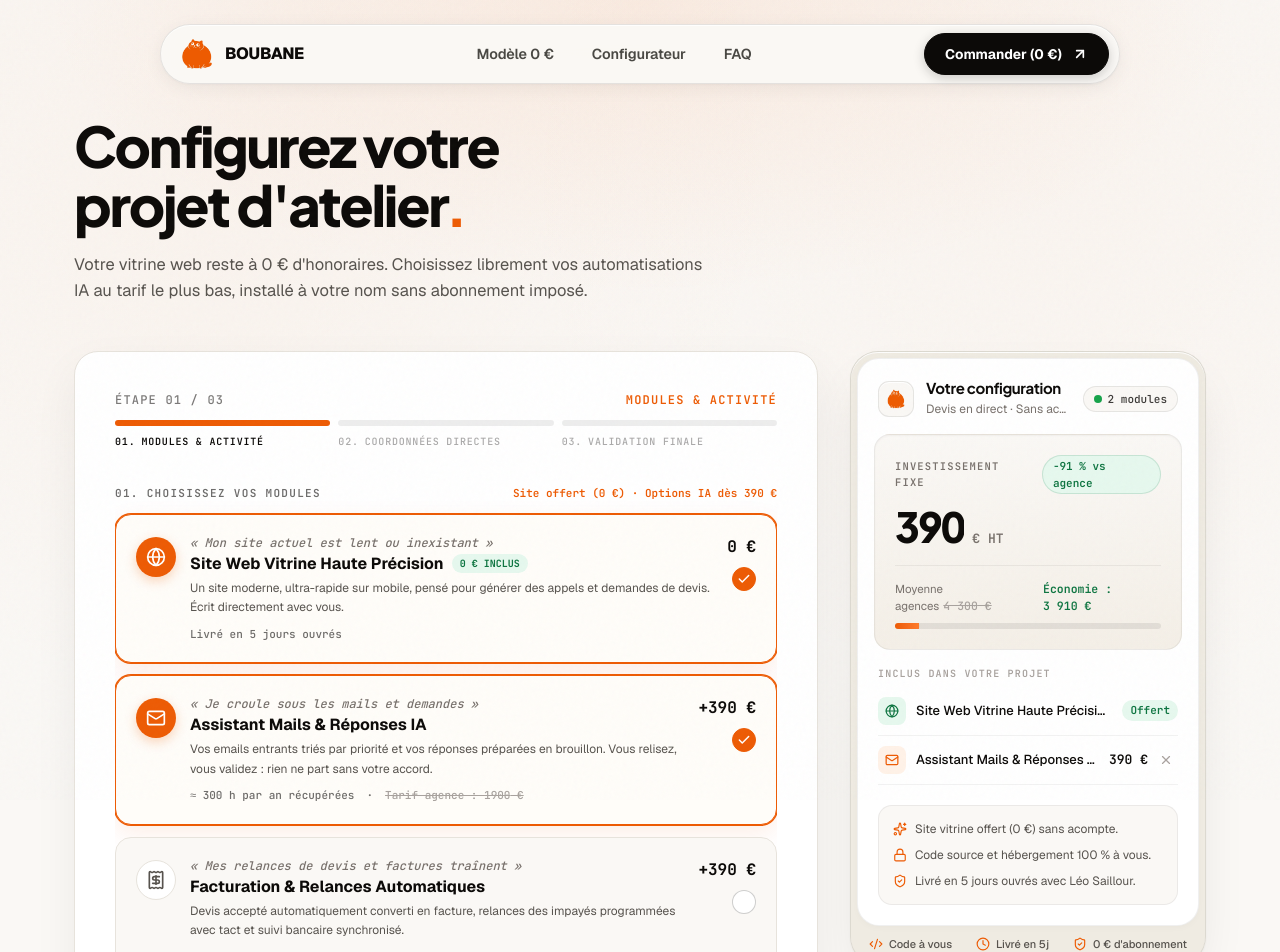
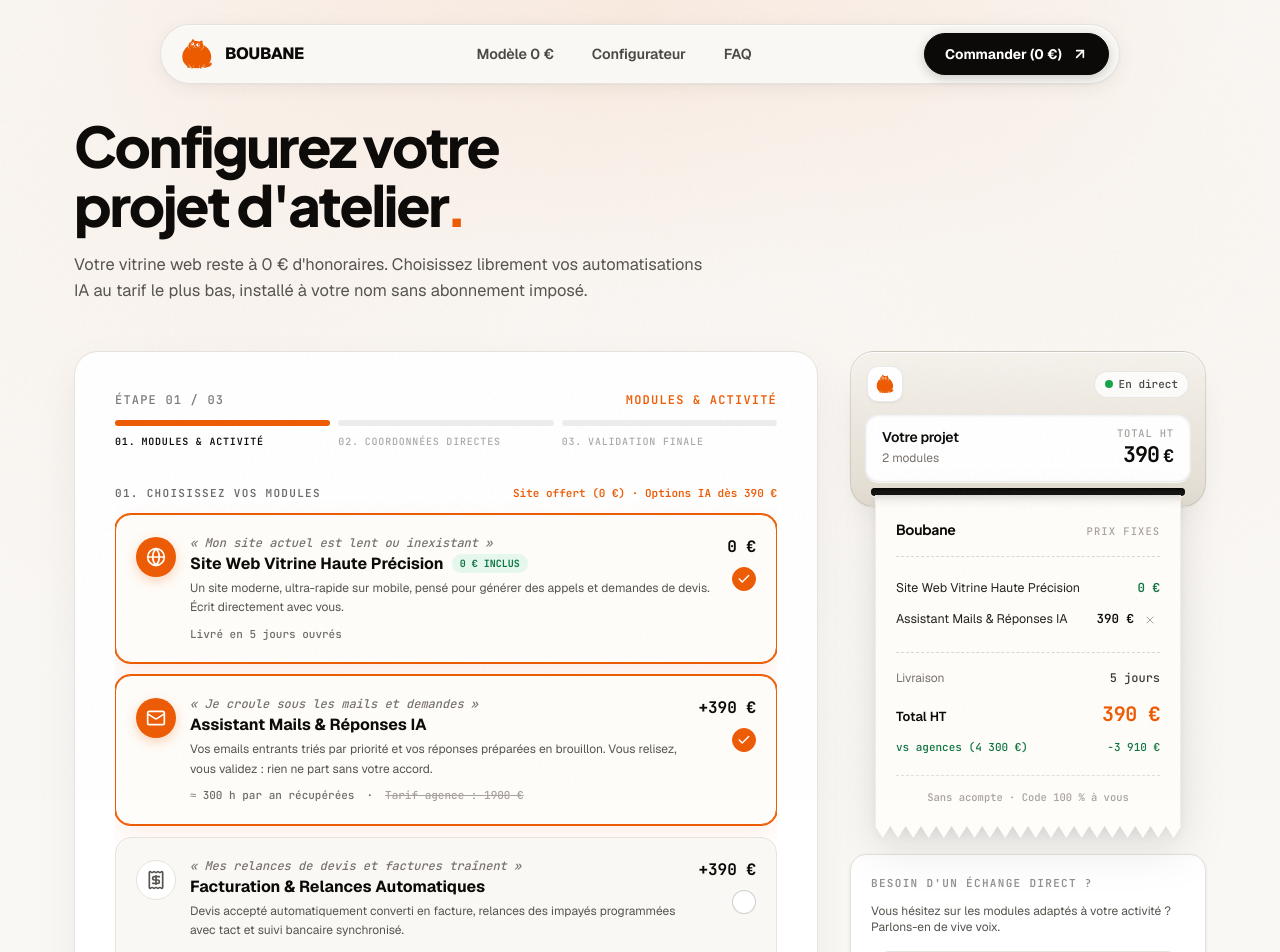
Before and after one commit to PicsouTheOwl/Boubane, a Next.js app: page /commander in a window 1280 px wide. Shown: the top 952 px of the page. Built offline with nearby package versions, Linux system fonts and the light colour scheme.

Commit message:
style(ticket): restore minimal printer + hanging receipt ticket and declutter layout

```diff
--- a/src/components/AtelierProjectSummary.tsx
+++ b/src/components/AtelierProjectSummary.tsx
@@ -3,34 +3,9 @@
 import React from "react";
 import Link from "next/link";
 import { motion, AnimatePresence } from "motion/react";
-import {
-  ArrowRight,
-  ArrowUpRight,
-  BarChart3,
-  Calendar,
-  Clock,
-  Code2,
-  Globe,
-  Lock,
-  Mail,
-  PhoneCall,
-  Receipt,
-  ShieldCheck,
-  Sparkles,
-  Users,
-  X,
-} from "lucide-react";
+import { ArrowRight, ArrowUpRight, X } from "lucide-react";
 import { type AutomationModule } from "@/data/automations";
 import { cn, ATELIER_EASE } from "@/lib/utils";
-
-const MODULE_ICON_MAP = {
-  Globe,
-  Mail,
-  Receipt,
-  BarChart3,
-  PhoneCall,
-  Users,
-} as const;
 
 const DIGITS = [0, 1, 2, 3, 4, 5, 6, 7, 8, 9] as const;
 
@@ -112,7 +87,7 @@ export interface AtelierProjectSummaryProps {
 }
 
 /**
- * Warm Atelier hardware-inspired live project summary console.
+ * Compact Warm Atelier thermal printer unit with a clean, airy hanging paper receipt.
  */
 export function AtelierProjectSummary({
   selectedModules,
@@ -126,128 +101,105 @@ export function AtelierProjectSummary({
     0
   );
   const totalEconomy = Math.max(0, totalMarketPrice - totalPrice);
-  const savingsPercent =
-    totalMarketPrice > 0
-      ? Math.round((totalEconomy / totalMarketPrice) * 100)
-      : 100;
-
-  const costRatio =
-    totalMarketPrice > 0
-      ? Math.max(
-          totalPrice === 0 ? 0.03 : 0.06,
-          Math.min(1, totalPrice / totalMarketPrice)
-        )
-      : 0.03;
 
   return (
-    <div className="rounded-[28px] p-1.5 bg-[#EFEAE1]/95 border border-[#0C0A08]/[0.08] shadow-[0_1px_2px_rgba(12,10,8,0.04),0_24px_56px_-18px_rgba(12,10,8,0.13),inset_0_1px_0_rgba(255,255,255,0.88)]">
-      {/* Inner white porcelain card */}
-      <div className="rounded-[22px] bg-white border border-[#0C0A08]/[0.06] shadow-[0_2px_8px_-2px_rgba(12,10,8,0.04),inset_0_1px_0_#FFFFFF] overflow-hidden">
-        {/* Header */}
-        <div className="px-5 pt-5 pb-4 flex items-center justify-between gap-3">
-          <div className="flex items-center gap-3 min-w-0">
-            <div className="w-9 h-9 rounded-[11px] bg-[#FAF8F5] border border-[#0C0A08]/[0.08] shadow-[inset_0_1px_0_#fff] flex items-center justify-center shrink-0">
+    <div className="w-full max-w-[400px] mx-auto lg:ml-auto lg:mr-0">
+      {/* Layer 1: Compact Printer Hardware Unit */}
+      <div className="relative z-10 rounded-[24px] p-3.5 pb-6 bg-gradient-to-b from-[#F5F2EC] via-[#ECE7DE] to-[#E3DDD2] border border-[#0C0A08]/[0.1] shadow-[0_1px_2px_rgba(12,10,8,0.05),0_18px_38px_-18px_rgba(12,10,8,0.18),inset_0_1px_0_rgba(255,255,255,0.92)]">
+        {/* Top Hardware Header */}
+        <div className="flex items-center justify-between gap-3 pb-3 px-0.5">
+          <div className="w-9 h-9 rounded-[11px] bg-white border border-[#0C0A08]/[0.08] shadow-[0_1px_2px_rgba(12,10,8,0.06),inset_0_1px_0_#fff] flex items-center justify-center shrink-0">
             <img
               src="/assets/boubane-logo.png"
-                alt="Logo Boubane"
+              alt="Boubane"
               width={20}
               height={20}
               className="w-5 h-5 object-contain"
             />
           </div>
+
+          {mode === "configurator" ? (
+            <Link
+              href={orderUrl || "/commander"}
+              className="group inline-flex items-center gap-2 rounded-[12px] bg-[#ED5B04] hover:bg-[#D64E00] text-white pl-4 pr-2.5 py-2 text-[13px] font-semibold transition-all duration-150 active:translate-y-[1px] active:scale-[0.98] shadow-[inset_0_1px_0_rgba(255,255,255,0.28),0_2px_0_#B84400,0_10px_20px_-8px_rgba(237,91,4,0.48)]"
+            >
+              <span>{totalPrice === 0 ? "Lancer à 0 €" : "Commander"}</span>
+              <span className="w-6 h-6 rounded-[8px] bg-black/15 flex items-center justify-center">
+                <ArrowRight className="w-3.5 h-3.5 transition-transform duration-150 group-hover:translate-x-0.5" />
+              </span>
+            </Link>
+          ) : (
+            <div className="inline-flex items-center gap-1.5 rounded-full bg-white/80 border border-[#0C0A08]/[0.08] px-2.5 py-1 font-mono text-[11px] text-[#0C0A08]/75">
+              <span className="relative flex h-2 w-2" aria-hidden="true">
+                <span className="animate-ping absolute inline-flex h-full w-full rounded-full bg-[#16A34A] opacity-65" />
+                <span className="relative inline-flex rounded-full h-2 w-2 bg-[#16A34A]" />
+              </span>
+              <span>En direct</span>
+            </div>
+          )}
+        </div>
+
+        {/* Compact Recessed LCD Screen */}
+        <div className="rounded-[14px] bg-white border border-[#0C0A08]/[0.08] px-4 py-3 shadow-[inset_0_1px_3px_rgba(12,10,8,0.07),0_1px_0_rgba(255,255,255,0.85)]">
+          <div className="flex items-center justify-between gap-4">
             <div className="min-w-0">
-              <div className="font-[family-name:var(--font-jakarta)] text-[15px] font-bold tracking-[-0.025em] text-[#0C0A08] leading-tight truncate">
-                Votre configuration
+              <div className="text-[14px] font-semibold tracking-[-0.02em] text-[#0C0A08] leading-tight truncate">
+                Votre projet
               </div>
-              <div className="text-[12px] text-[#78716C] mt-0.5 truncate">
-                Devis en direct · Sans acompte
+              <div className="text-[12px] text-[#78716C] mt-0.5 tabular-nums">
+                {selectedModules.length} module
+                {selectedModules.length > 1 ? "s" : ""}
+              </div>
+            </div>
+
+            <div className="text-right shrink-0">
+              <div className="text-[10.5px] font-mono uppercase tracking-[0.08em] text-[#A8A29E] leading-tight">
+                Total HT
+              </div>
+              <div className="mt-0.5 flex items-baseline justify-end">
+                <RollingNumber
+                  value={totalPrice}
+                  className="font-mono text-[1.35rem] font-bold tracking-[-0.03em] text-[#0C0A08]"
+                />
+                <span className="font-mono text-[1.1rem] font-bold text-[#0C0A08] ml-1">
+                  €
+                </span>
+              </div>
             </div>
           </div>
         </div>
 
-          <div className="inline-flex items-center gap-1.5 rounded-full bg-[#FAF8F5] border border-[#0C0A08]/[0.08] px-2.5 py-1 font-mono text-[11px] font-medium text-[#0C0A08]/80 tabular-nums shrink-0">
-            <span className="relative flex h-2 w-2" aria-hidden="true">
-              <span className="animate-ping absolute inline-flex h-full w-full rounded-full bg-[#16A34A] opacity-65" />
-              <span className="relative inline-flex rounded-full h-2 w-2 bg-[#16A34A]" />
-            </span>
-            <span>
-              {selectedModules.length} module
-              {selectedModules.length > 1 ? "s" : ""}
-            </span>
-          </div>
+        {/* Recessed Paper Ejection Slot */}
+        <div
+          aria-hidden="true"
+          className="absolute bottom-2.5 inset-x-5 h-2 rounded-full bg-[#151311] shadow-[inset_0_1px_3px_rgba(0,0,0,0.95),0_1px_0_rgba(255,255,255,0.75)]"
+        />
       </div>
 
-        {/* Recessed Pricing Display */}
-        <div className="mx-4 rounded-[16px] bg-gradient-to-b from-[#FAF8F5] to-[#F4EFE7] border border-[#0C0A08]/[0.06] p-4 sm:p-5 shadow-[inset_0_1px_2px_rgba(12,10,8,0.04)]">
-          <div className="flex items-center justify-between gap-2">
-            <span className="font-mono text-[10.5px] uppercase tracking-[0.11em] text-[#78716C] font-semibold">
-              Investissement fixe
+      {/* Layer 2: Airy Minimal Thermal Receipt Paper */}
+      <div className="relative z-20 w-[86%] mx-auto -mt-3 [filter:drop-shadow(0_16px_22px_rgba(12,10,8,0.11))_drop-shadow(0_2px_4px_rgba(12,10,8,0.05))]">
+        <div className="relative bg-[#FFFDF9] text-[#0C0A08] border-x border-[#0C0A08]/[0.06] px-5 pt-6 pb-5">
+          {/* Realistic slot exit shadow strip */}
+          <div
+            aria-hidden="true"
+            className="pointer-events-none absolute inset-x-0 top-0 h-3.5 bg-gradient-to-b from-[#0C0A08]/[0.13] via-[#0C0A08]/[0.03] to-transparent"
+          />
+
+          {/* Minimal Header */}
+          <div className="flex items-baseline justify-between pb-4 border-b border-dashed border-[#0C0A08]/15">
+            <span className="font-[family-name:var(--font-jakarta)] text-[14px] font-bold tracking-[-0.02em] text-[#0C0A08]">
+              Boubane
             </span>
-            {totalEconomy > 0 && (
-              <span className="rounded-full bg-[#E6F8EE] border border-[#0E7541]/15 px-2.5 py-0.5 font-mono text-[11px] font-semibold text-[#0E7541] tabular-nums">
-                &minus;{savingsPercent}&nbsp;% vs agence
-              </span>
-            )}
-          </div>
-
-          <div className="mt-2.5 flex items-baseline gap-2 flex-wrap">
-            <RollingNumber
-              value={totalPrice}
-              className="font-[family-name:var(--font-jakarta)] text-[2.35rem] sm:text-[2.6rem] font-extrabold tracking-[-0.045em] text-[#0C0A08]"
-            />
-            <span className="font-mono text-[13px] font-semibold text-[#78716C]">
-              € HT
-            </span>
-            {totalPrice === 0 && (
-              <span className="rounded-md bg-[#ED5B04]/10 px-2 py-0.5 font-mono text-[11px] font-semibold text-[#ED5B04]">
-                Site offert
-              </span>
-            )}
-          </div>
-
-          <div className="mt-4 pt-3.5 border-t border-[#0C0A08]/[0.06] space-y-2">
-            <div className="flex items-center justify-between gap-2 text-[11.5px] tabular-nums">
-              <span className="text-[#78716C]">
-                Moyenne agences
-                <span className="line-through font-mono text-[#A8A29E] ml-1">
-                  {formatAmount(totalMarketPrice)}&nbsp;€
-                </span>
-              </span>
-              <span className="font-mono font-semibold text-[#0E7541]">
-                Économie&nbsp;: {formatAmount(totalEconomy)}&nbsp;€
+            <span className="font-mono text-[10.5px] uppercase tracking-[0.1em] text-[#A8A29E]">
+              Prix fixes
             </span>
           </div>
 
-            <div className="h-1.5 w-full rounded-full bg-[#0C0A08]/[0.08] overflow-hidden">
-              <motion.div
-                initial={false}
-                animate={{ scaleX: costRatio }}
-                transition={{ type: "spring", bounce: 0, duration: 0.45 }}
-                style={{ transformOrigin: "left center" }}
-                className="h-full w-full rounded-full bg-gradient-to-r from-[#ED5B04] to-[#FF7A29]"
-              />
-            </div>
-          </div>
-        </div>
-
-        {/* Selected Modules List */}
-        <div className="px-5 pt-4 pb-2">
-          <div className="flex items-center justify-between mb-1.5">
-            <span className="font-mono text-[10px] uppercase tracking-[0.12em] text-[#A8A29E] font-semibold">
-              Inclus dans votre projet
-            </span>
-            {selectedModules.length === 1 && (
-              <span className="text-[11px] text-[#A8A29E]">
-                Options IA à gauche
-              </span>
-            )}
-          </div>
-
+          {/* Spacious Line Items */}
+          <div className="py-4 border-b border-dashed border-[#0C0A08]/15">
             <AnimatePresence initial={false}>
               {selectedModules.map((m) => {
-              const Icon = MODULE_ICON_MAP[m.iconName];
                 const isFree = m.price === 0;
-
                 return (
                   <motion.div
                     key={m.id}
@@ -257,44 +209,33 @@ export function AtelierProjectSummary({
                     transition={{ duration: 0.22, ease: ATELIER_EASE }}
                     className="overflow-hidden"
                   >
-                  <div className="py-2.5 flex items-center justify-between gap-3 border-b border-[#0C0A08]/[0.05]">
-                    <div className="flex items-center gap-2.5 min-w-0">
-                      <span
-                        className={cn(
-                          "w-7 h-7 rounded-[8px] flex items-center justify-center shrink-0",
-                          isFree
-                            ? "bg-[#E6F8EE] text-[#0E7541]"
-                            : "bg-[#FFF2E8] text-[#ED5B04]"
-                        )}
-                      >
-                        <Icon className="w-3.5 h-3.5" strokeWidth={2.1} />
-                      </span>
-                      <span className="text-[13px] font-medium text-[#0C0A08] truncate">
+                    <div className="py-1.5 flex items-center justify-between gap-3 group">
+                      <span className="text-[12.5px] text-[#0C0A08]/90 truncate">
                         {m.name}
                       </span>
-                    </div>
 
                       <div className="flex items-center gap-1.5 shrink-0">
+                        <span className="font-mono text-[12.5px] tabular-nums">
                           {isFree ? (
-                        <span className="rounded-md bg-[#E6F8EE] px-2 py-0.5 font-mono text-[11px] font-semibold text-[#0E7541]">
-                          Offert
+                            <span className="font-semibold text-[#0E7541]">
+                              0 €
                             </span>
                           ) : (
-                        <>
-                          <span className="font-mono text-[13px] font-semibold text-[#0C0A08] tabular-nums">
-                            {formatAmount(m.price)}&nbsp;€
+                            <span className="font-semibold text-[#0C0A08]">
+                              {formatAmount(m.price)} €
                             </span>
-                          {onRemoveModule && (
+                          )}
+                        </span>
+
+                        {!isFree && onRemoveModule && (
                           <button
                             type="button"
                             onClick={() => onRemoveModule(m.id)}
                             aria-label={`Retirer ${m.name}`}
-                              className="w-6 h-6 rounded-full flex items-center justify-center text-[#A8A29E] hover:text-[#DC2626] hover:bg-[#FEF2F2] active:scale-90 transition-colors cursor-pointer"
+                            className="w-5 h-5 rounded-full inline-flex items-center justify-center text-[#A8A29E] hover:text-[#DC2626] hover:bg-[#FEF2F2] transition-colors cursor-pointer"
                           >
-                              <X className="w-3.5 h-3.5" />
+                            <X className="w-3 h-3" />
                           </button>
-                          )}
-                        </>
                         )}
                       </div>
                     </div>
@@ -304,72 +245,65 @@ export function AtelierProjectSummary({
             </AnimatePresence>
           </div>
 
-        {/* Mode-Specific Footer inside porcelain card */}
-        <div className="px-5 pt-3 pb-5">
-          {mode === "configurator" ? (
-            <>
-              <Link
-                href={orderUrl || "/commander"}
-                className="group w-full inline-flex items-center justify-between gap-3 rounded-[14px] bg-[#ED5B04] hover:bg-[#D64E00] text-white px-4 py-3 text-[14px] font-semibold transition-all duration-150 active:scale-[0.98] shadow-[inset_0_1px_0_rgba(255,255,255,0.28),0_12px_28px_-8px_rgba(237,91,4,0.45)] cursor-pointer"
+          {/* Clean Minimal Totals */}
+          <div className="pt-4 space-y-2">
+            <div className="flex items-center justify-between text-[12px] text-[#78716C]">
+              <span>Livraison</span>
+              <span className="font-mono text-[#0C0A08]/80">5 jours</span>
+            </div>
+
+            <div className="flex items-baseline justify-between pt-1">
+              <span className="text-[13px] font-semibold text-[#0C0A08]">
+                Total HT
+              </span>
+              <span className="font-mono text-[1.25rem] font-extrabold tracking-[-0.02em] text-[#ED5B04] tabular-nums">
+                {formatAmount(totalPrice)}&nbsp;€
+              </span>
+            </div>
+
+            {totalEconomy > 0 && (
+              <div className="flex items-center justify-between text-[11px] font-mono text-[#0E7541] pt-0.5 tabular-nums">
+                <span>vs agences ({formatAmount(totalMarketPrice)} €)</span>
+                <span>&minus;{formatAmount(totalEconomy)} €</span>
+              </div>
+            )}
+          </div>
+
+          {/* Minimal 1-line Footer */}
+          <div className="mt-5 pt-3.5 border-t border-dashed border-[#0C0A08]/12 text-center font-mono text-[10.5px] text-[#A8A29E]">
+            Sans acompte · Code 100 % à vous
+          </div>
+        </div>
+
+        {/* Crisp Serrated Zig-Zag Paper Bottom Edge */}
+        <div
+          aria-hidden="true"
+          className="h-3 w-full overflow-hidden leading-none pointer-events-none"
         >
-                <span>
-                  {totalPrice === 0
-                    ? "Lancer mon site offert"
-                    : "Commander ce projet"}
-                </span>
-                <span className="inline-flex items-center gap-1.5 rounded-[10px] bg-black/15 px-2.5 py-1 font-mono text-[12px] font-bold tabular-nums">
-                  <span>
-                    {totalPrice === 0 ? "0 €" : `${formatAmount(totalPrice)} €`}
-                  </span>
-                  <ArrowRight className="w-3.5 h-3.5 transition-transform duration-150 group-hover:translate-x-0.5" />
-                </span>
-              </Link>
+          <svg
+            className="block w-full h-full text-[#FFFDF9] fill-current"
+            viewBox="0 0 200 10"
+            preserveAspectRatio="none"
+          >
+            <polygon points="0,0 5,10 10,0 15,10 20,0 25,10 30,0 35,10 40,0 45,10 50,0 55,10 60,0 65,10 70,0 75,10 80,0 85,10 90,0 95,10 100,0 105,10 110,0 115,10 120,0 125,10 130,0 135,10 140,0 145,10 150,0 155,10 160,0 165,10 170,0 175,10 180,0 185,10 190,0 195,10 200,0" />
+          </svg>
+        </div>
+      </div>
 
+      {/* Subtle Secondary Visio Link below the hanging receipt */}
+      {mode === "configurator" && (
+        <div className="mt-5 text-center">
           <a
             href="https://rdv.boubane.com/boubane/30min"
             target="_blank"
             rel="noopener noreferrer"
-                className="mt-2.5 w-full inline-flex items-center justify-center gap-2 rounded-[14px] bg-[#FAF8F5] hover:bg-[#F3EFEA] border border-[#0C0A08]/[0.09] text-[#0C0A08] px-4 py-3 text-[13px] font-semibold transition-colors active:scale-[0.98]"
+            className="inline-flex items-center gap-1.5 text-[12.5px] font-medium text-[#78716C] hover:text-[#0C0A08] transition-colors"
           >
-                <Calendar className="w-3.5 h-3.5 text-[#ED5B04]" />
-                <span>Valider en visio (30 min)</span>
-                <ArrowUpRight className="w-3.5 h-3.5 text-[#78716C]" />
+            <span>Ou valider en visio (30 min)</span>
+            <ArrowUpRight className="w-3.5 h-3.5" />
           </a>
-            </>
-          ) : (
-            <div className="rounded-[14px] bg-[#FAF8F5] border border-[#0C0A08]/[0.06] p-3.5 space-y-2 text-[12px] text-[#57534E]">
-              <div className="flex items-start gap-2">
-                <Sparkles className="w-3.5 h-3.5 text-[#ED5B04] mt-0.5 shrink-0" />
-                <span>Site vitrine offert (0 €) sans acompte.</span>
-              </div>
-              <div className="flex items-start gap-2">
-                <Lock className="w-3.5 h-3.5 text-[#ED5B04] mt-0.5 shrink-0" />
-                <span>Code source et hébergement 100 % à vous.</span>
-              </div>
-              <div className="flex items-start gap-2">
-                <ShieldCheck className="w-3.5 h-3.5 text-[#ED5B04] mt-0.5 shrink-0" />
-                <span>Livré en 5 jours ouvrés avec Léo Saillour.</span>
-              </div>
         </div>
       )}
     </div>
-      </div>
-
-      {/* Outer Ceramic Bezel Bottom Strip */}
-      <div className="px-3 pt-2.5 pb-1.5 flex items-center justify-between gap-2 text-[11px] font-medium text-[#57534E]">
-        <span className="inline-flex items-center gap-1.5">
-          <Code2 className="w-3.5 h-3.5 text-[#ED5B04] shrink-0" />
-          <span>Code à vous</span>
-        </span>
-        <span className="inline-flex items-center gap-1.5">
-          <Clock className="w-3.5 h-3.5 text-[#ED5B04] shrink-0" />
-          <span>Livré en 5j</span>
-        </span>
-        <span className="inline-flex items-center gap-1.5">
-          <ShieldCheck className="w-3.5 h-3.5 text-[#ED5B04] shrink-0" />
-          <span>0 € d&apos;abonnement</span>
-        </span>
-      </div>
-    </div>
   );
 }
```
Lines whose indentation alone changed are shown as unchanged.
